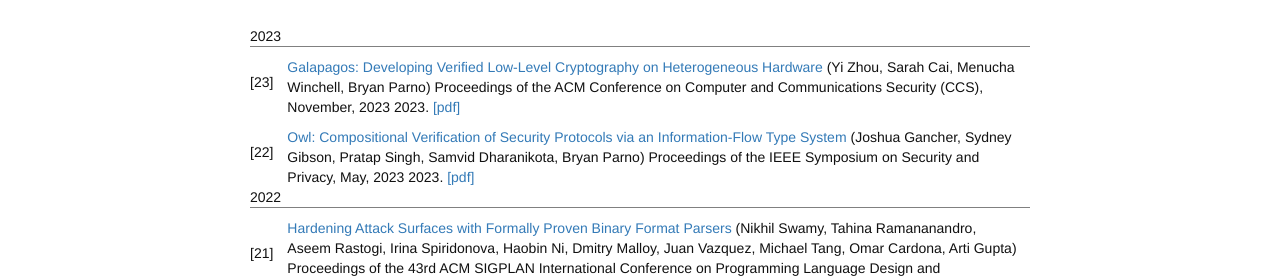
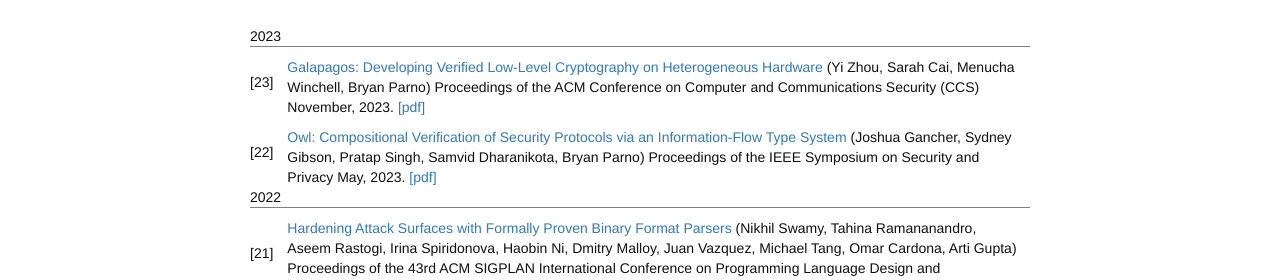
Before and after one commit to project-everest/project-everest.github.io, a Jekyll site: the page built from papers.md, in a window 1280 px wide. Shown: the part 158-438 px from the top of the page. Built offline with Jekyll 4.4.1, drawn with Linux system fonts in a browser that asks for light colours.

Commit message:
Adjust dates

```diff
--- a/papers.md
+++ b/papers.md
@@ -19,9 +19,9 @@ permalink: /papers/
 <span itemprop="author" itemtype="http://schema.org/Person">Bryan Parno</span></span>)
       <span class="bibbooktitle">
         <span itemprop="isPartOf">
-       Proceedings of the ACM Conference on Computer and Communications Security (CCS), November, 2023</span>
+       Proceedings of the ACM Conference on Computer and Communications Security (CCS)</span>
       </span>
-      <span itemprop="datePublished">2023</span>.
+      <span itemprop="datePublished">November, 2023</span>.
     </span>
     <span class="bibmenu">
       <a href="https://www.andrew.cmu.edu/user/bparno/papers/galapagos.pdf">[pdf]</a>
@@ -40,9 +40,9 @@ permalink: /papers/
 <span itemprop="author" itemtype="http://schema.org/Person">Bryan Parno</span></span>)
       <span class="bibbooktitle">
         <span itemprop="isPartOf">
-       Proceedings of the IEEE Symposium on Security and Privacy, May, 2023</span>
+       Proceedings of the IEEE Symposium on Security and Privacy</span>
       </span>
-      <span itemprop="datePublished">2023</span>.
+      <span itemprop="datePublished">May, 2023</span>.
     </span>
     <span class="bibmenu">
       <a href="https://www.andrew.cmu.edu/user/bparno/papers/owl.pdf">[pdf]</a>
```
